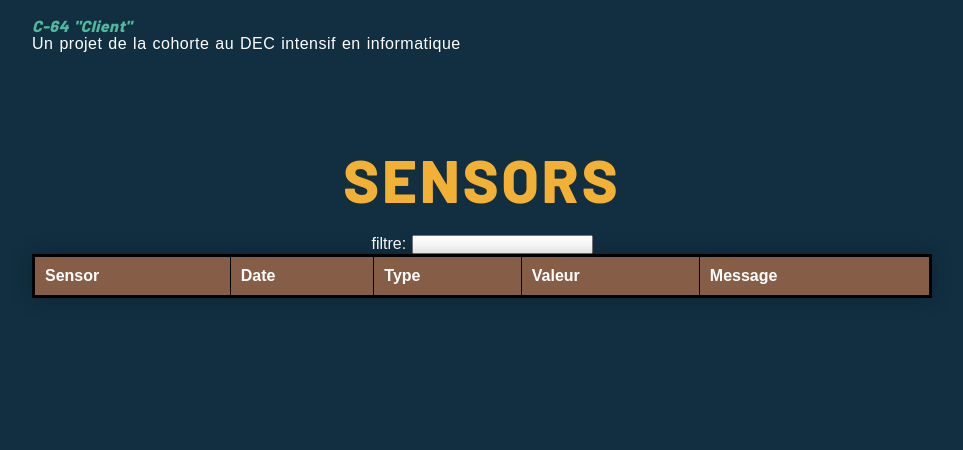
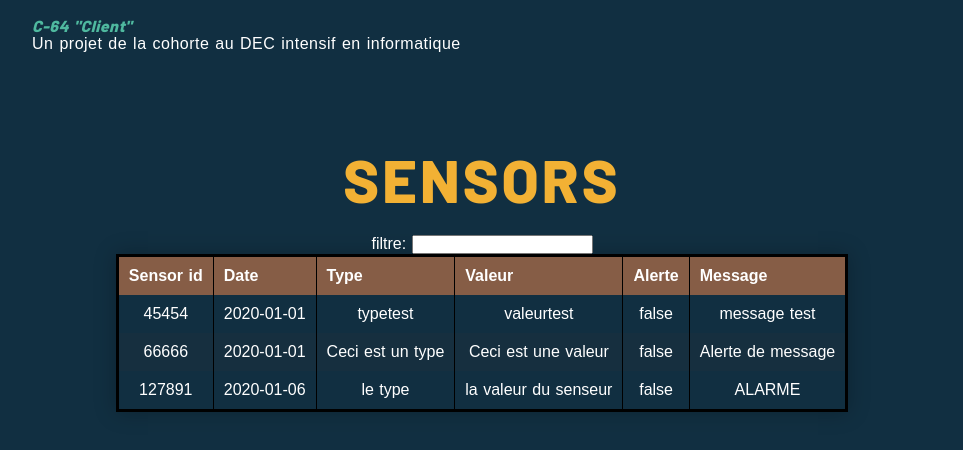
Before and after one commit to CVM-C64-H2021/Client, a Nuxt app: page /sensors in a window 1280 px wide. Shown: the top 450 px of the page, without its empty margins (158-1121 px from the left). Built offline with nearby package versions, Linux system fonts and the light colour scheme; sample sign-in values are in the browser's storage.

Commit message:
update to datatable and correction to sensor data filter

```diff
--- a/components/DataTable.vue
+++ b/components/DataTable.vue
@@ -1,5 +1,11 @@
 <template>
     <div class="DataTable">
+
+        <div>
+            filtre: <input v-model="searchQuery">
+        </div>
+
+        <div>
             <table>
                 <tr>
                     <th>Sensor id</th>
@@ -9,8 +15,8 @@
                     <th>Alerte</th>
                     <th>Message</th>
                 </tr>
-        <tr v-for="(item,i) in items" :key="i" @click="onItemSelected(item)">         <!-- Click sur sensor-->
-            <td>{{ item.id }}</td>
+                <tr v-for="(item,i) in filteredData" :key="i" @click="onItemSelected(item)">         <!-- Click sur sensor-->
+                    <td>{{ item.idApp }}</td>
                     <td>{{ item.date }}</td>
                     <td>{{ item.type }}</td>
                     <td>{{ item.valeur }}</td>
@@ -18,6 +24,7 @@
                     <td>{{ item.messageAlerte }}</td>
                 </tr>
             </table>
+        </div>
     </div>
 </template>
 
@@ -29,6 +36,26 @@
             onItemSelected(item) {
                 this.$emit('onItemSelected', item)
             },
+        },
+        computed: {
+            filteredData: function () {
+            // Valeur des caractères recherchés
+            const filterKey = this.searchQuery && this.searchQuery.toLowerCase()
+            let data = this.items
+            if (filterKey) {
+                data = data.filter(function (row) {
+                    return Object.keys(row).some(function (key) {
+                        return String(row[key]).toLowerCase().indexOf(filterKey) > -1
+                    })
+                })
+            }
+            return data
+            }
+        },
+        data(){
+            return{
+                searchQuery : ''
+            }
         }
     }
 </script>
--- a/pages/sensors.vue
+++ b/pages/sensors.vue
@@ -9,35 +9,16 @@
     </div>
 
     <div class="container">
-      <form id="search">
-        filtre: <input name="filter" v-model="searchQuery">
-      </form>
+      <DataTable
+        :items="sensors"
+        @click="logIt(sensor.messageAlerte + sensor.id)"
+      />
     </div>
 
-    <div class="container">
-      <table id="laTable">
-        <thead>
-          <tr>
-            <th>Sensor</th>
-            <th>Date</th>
-            <th>Type</th>
-            <th>Valeur</th>
-            <th>Message</th>
-          </tr>
-        </thead>
-        <tbody>
-          <tr v-for="sensor in filteredData" :key="sensor.idApp" @click="logIt(sensor.messageAlerte + sensor.idApp)">
-            <td>{{sensor.idApp}}</td>
-            <td>{{sensor.date}}</td>
-            <td>{{sensor.type}}</td>
-            <td>{{sensor.valeur}}</td>
-            <td>{{sensor.messageAlerte}}</td>
-          </tr>
-        </tbody>
-      </table>
-    </div>
   </div>
 </template>
+
+
 
 <style scoped>
 .container {
@@ -49,12 +30,14 @@
 </style>
 
 <script>
-    console.log("patate");
-    let patate = 3
+import DataTable from "@/components/DataTable";
+
 export default {
+  components: {
+    DataTable,
+  },
   data () {
     return {
-        searchQuery : "",
       sensors :[
         {
           "idApp": 45454,
@@ -88,21 +71,10 @@
       console.log(name);
     }
   },
-    computed: {
-    filteredData: function () {
-      // Valeur des caractères recherchés
-      const filterKey = this.filterKey && this.filterKey.toLowerCase()
-      let data = this.data
-      if (filterKey) {
-        data = data.filter(function (row) {
-          return Object.keys(row).some(function (key) {
-            return String(row[key]).toLowerCase().indexOf(filterKey) > -1
-          })
-        })
+  beforeMount() {
+      this.username = localStorage.getItem("username") || "USERNAMENOTFOUND404"
+      this.token = localStorage.getItem("token") || this.$router.push('login');
   }
-      return data
-    }
-  },
 }
 
   /*export default {
```
Lines whose indentation alone changed are shown as unchanged.
